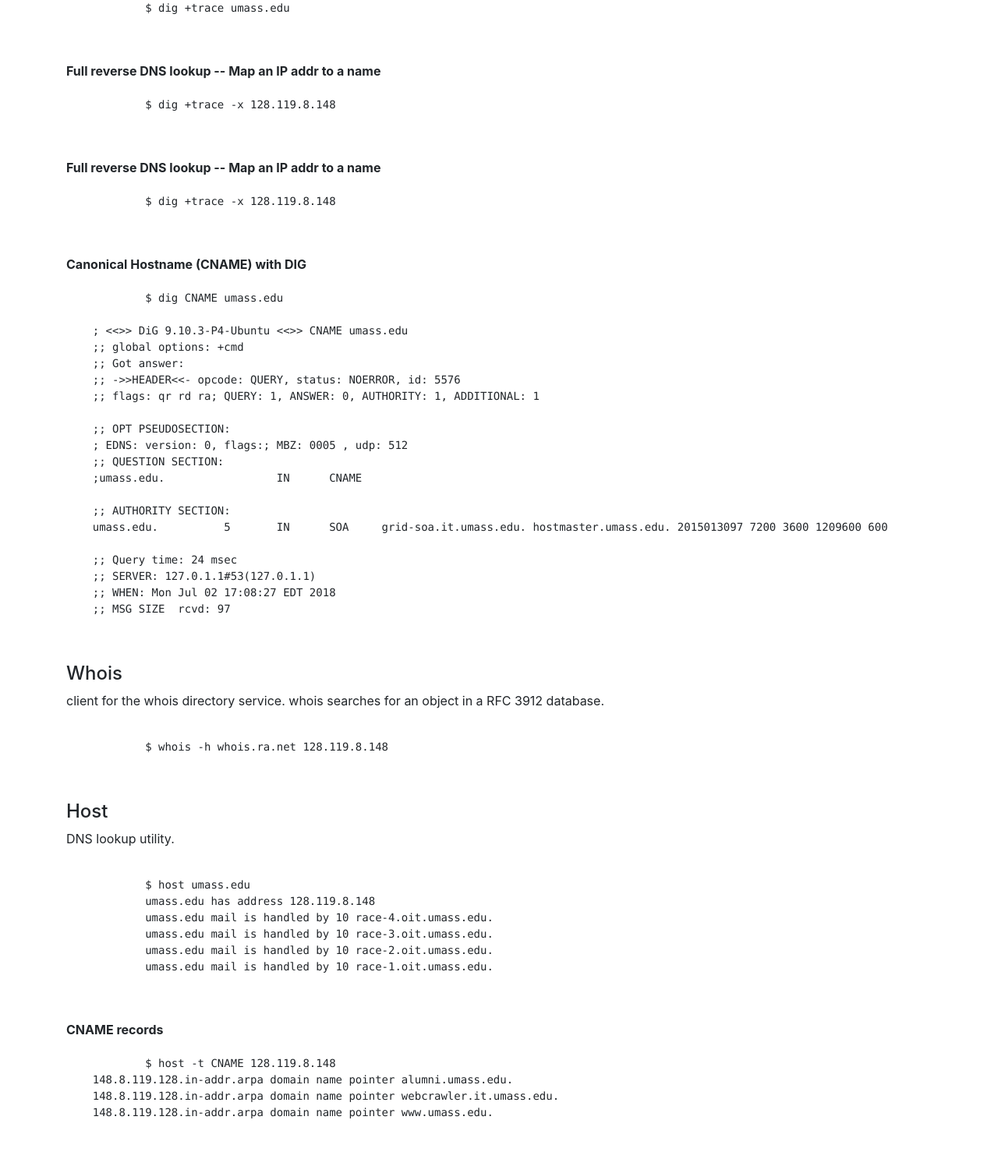
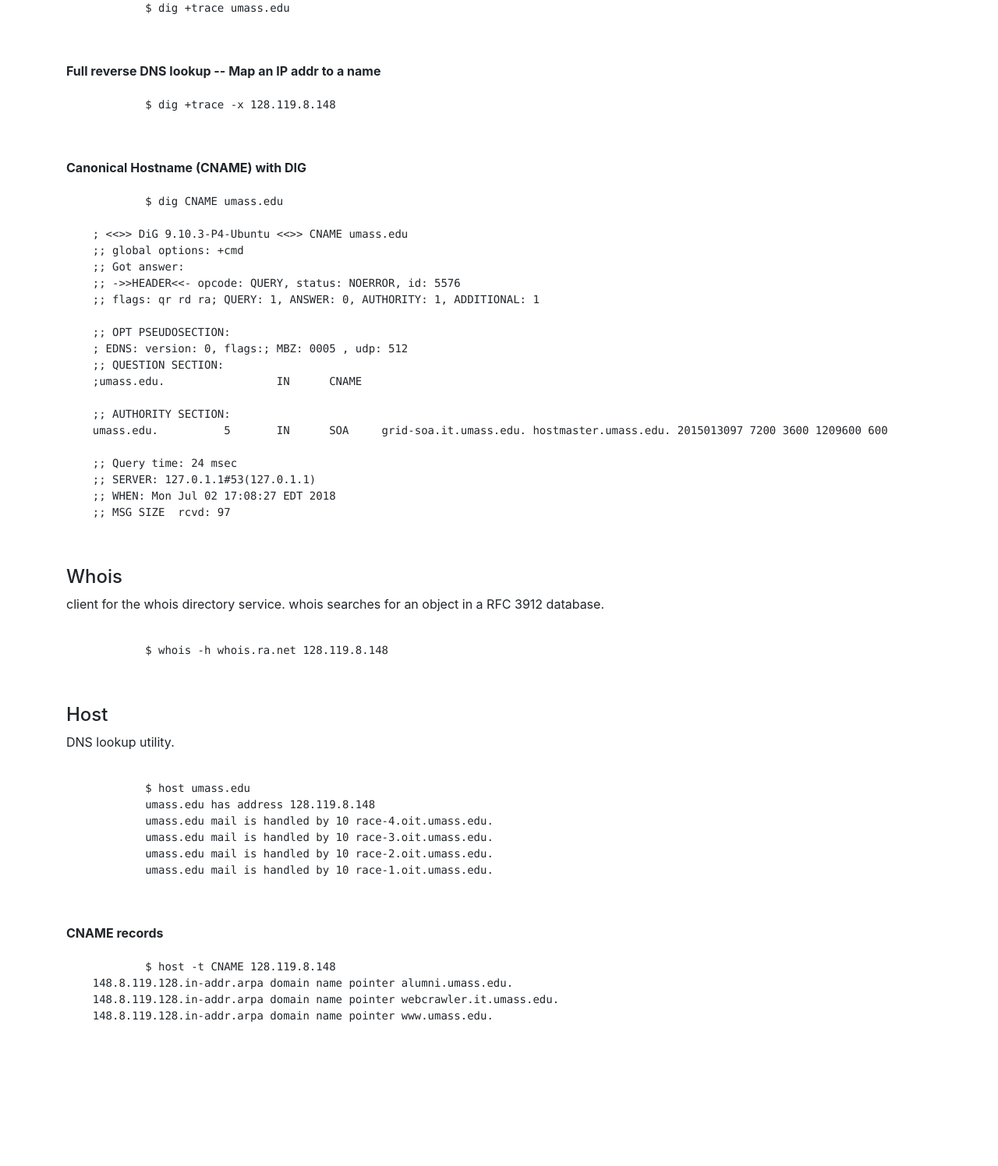
Before and after one commit to thiteixeira/network_blog, a Flask app: page /dns in a window 1280 px wide. Shown: the part 2393-3889 px from the top of the page at 78% size. After the commit the page ends 3704 px from the top, so only its background shows below. Run offline with Flask 2, Linux system fonts and the light colour scheme; some libraries are stand-ins or nearby versions.

Commit message:
Fixed dns duplicate entry

```diff
--- a/templates/dns.html
+++ b/templates/dns.html
@@ -128,12 +128,6 @@
             $ dig +trace -x 128.119.8.148
           </code>
       </pre>
-  <b>Full reverse DNS lookup -- Map an IP addr to a name</b>
-      <pre>
-          <code class=language-bash data-lang=bash>
-            $ dig +trace -x 128.119.8.148
-          </code>
-      </pre>
   <b>Canonical Hostname (CNAME) with DIG</b>
       <pre>
           <code class=language-bash data-lang=bash>
```
